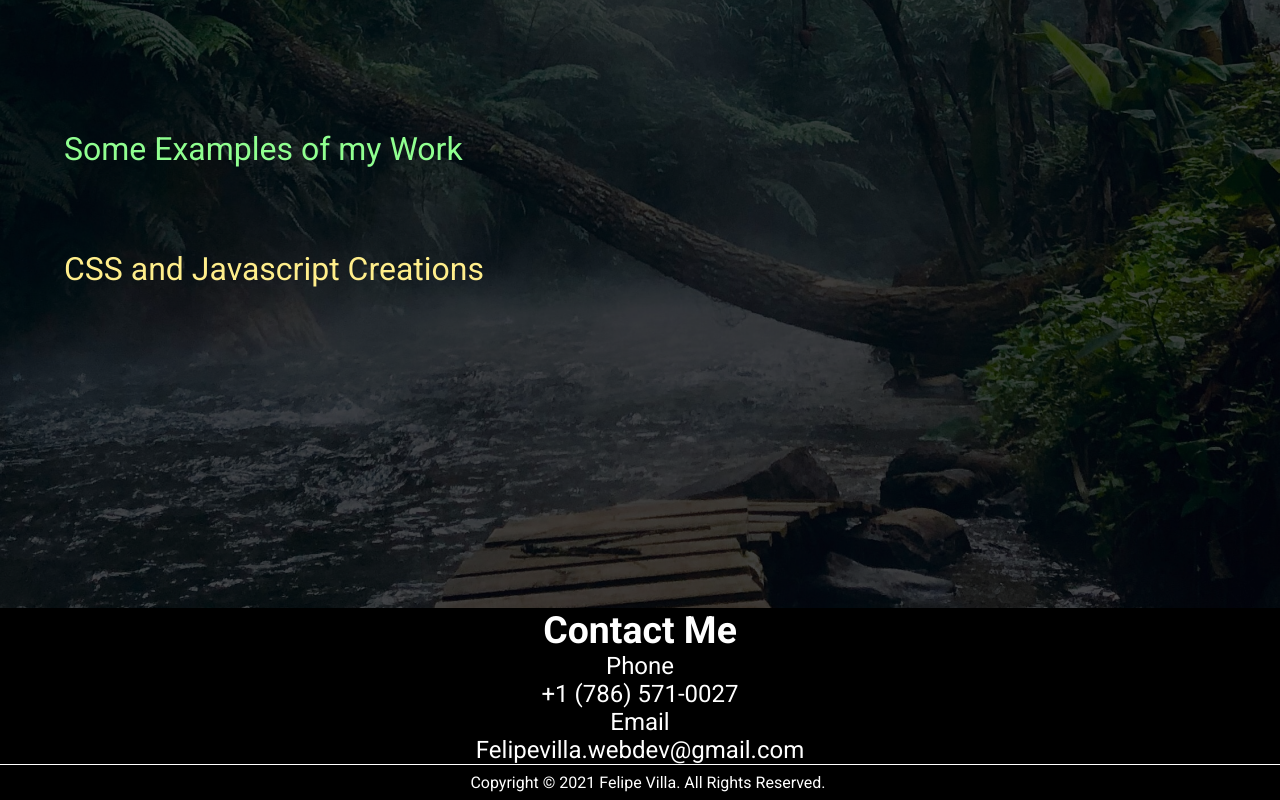
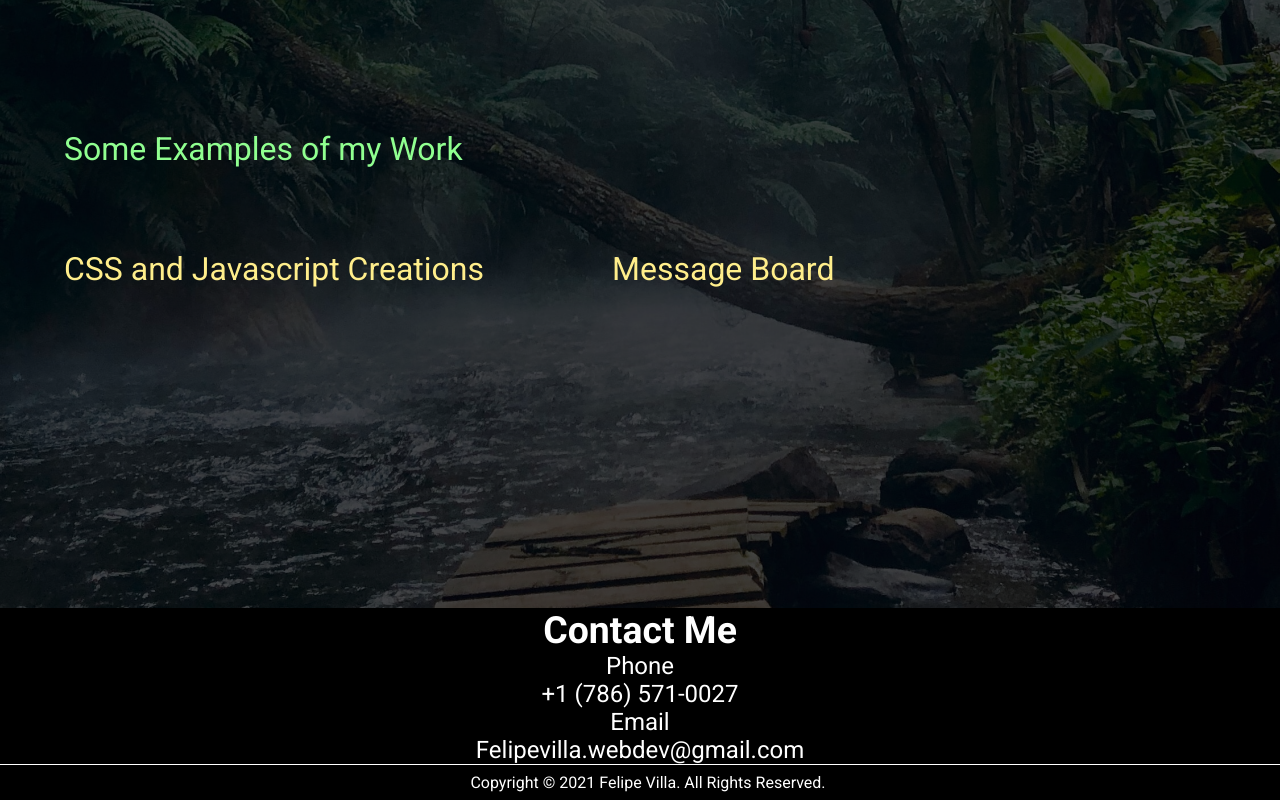
Before and after one commit to Felipevillajr/portfolio4, a React (Create React App) app: page / in a window 1280 px wide. Shown: the part 992-1792 px from the top of the page. Built offline with nearby package versions, Linux system fonts and the light colour scheme.

Commit message:
added more work

```diff
--- a/src/Pages/Home/Home.js
+++ b/src/Pages/Home/Home.js
@@ -46,6 +46,15 @@ export default function Home() {
             >
               CSS and Javascript Creations
             </a>
+
+            <a
+              className="bodylinks"
+              href="https://pacific-retreat-51764.herokuapp.com/"
+              target="_blank"
+              rel="noreferrer"
+            >
+              Message Board
+            </a>
           </li>
         </ul>
       </div>
```
